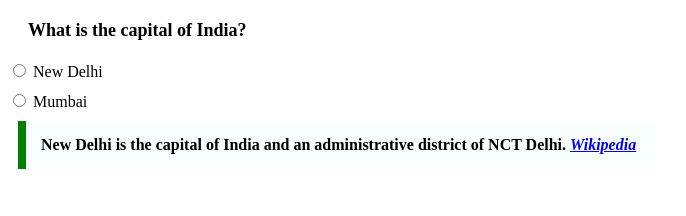
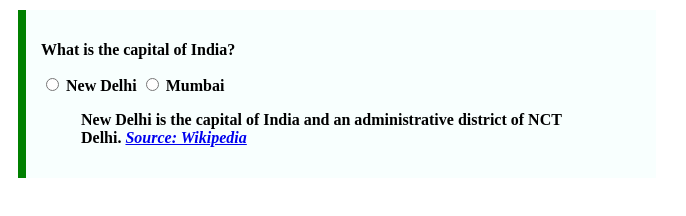
Before and after one commit to acciojob/trivia-ShreyaDeveloper2001, a website: page main.html in a window 1280 px wide. Shown: the whole page, without its empty margins (0-686 px from the left). Drawn offline with Linux system fonts and the light colour scheme.

Commit message:
created a submission

```diff
--- a/main.html
+++ b/main.html
@@ -10,23 +10,19 @@
 	<!-- the entire body must be written by student -->
     <script type="text/javascript" src="./script.js">
 </script>
-	<div class="question">
-  What is the capital of India?
-</div>
-
-<div class="options">
+	<div class="question-container">
+    <p>What is the capital of India?</p>
     <label>
       <input type="radio" name="capital" value="New Delhi"> New Delhi
     </label>
     <label>
       <input type="radio" name="capital" value="Mumbai"> Mumbai
     </label>
+    <blockquote>
+      New Delhi is the capital of India and an administrative district of NCT Delhi.
+      <cite><a href="https://en.wikipedia.org/wiki/New_Delhi" target="_blank">Source: Wikipedia</a></cite>
+    </blockquote>
   </div>
-	<blockquote class="quotation">
-  New Delhi is the capital of India and an administrative district of NCT Delhi.
-  <cite><a href="https://en.wikipedia.org/wiki/New_Delhi" target="_blank">Wikipedia</a></cite>
-</blockquote>
-
 
 </body>
 
--- a/styles.css
+++ b/styles.css
@@ -1,15 +1,6 @@
 
-/* Your CSS Code here. */.question {
-    margin: 20px;
-    font-size: 18px;
-    font-weight: bold;
-  }
-
-  .options label {
-    display: block;
-    margin-bottom: 10px;
-  }
-.quotation {
+/* Your CSS Code here. */
+.question-container {
     max-width: 600px;
     margin: 10px;
     padding: 15px;
```
Lines whose indentation alone changed are shown as unchanged.
